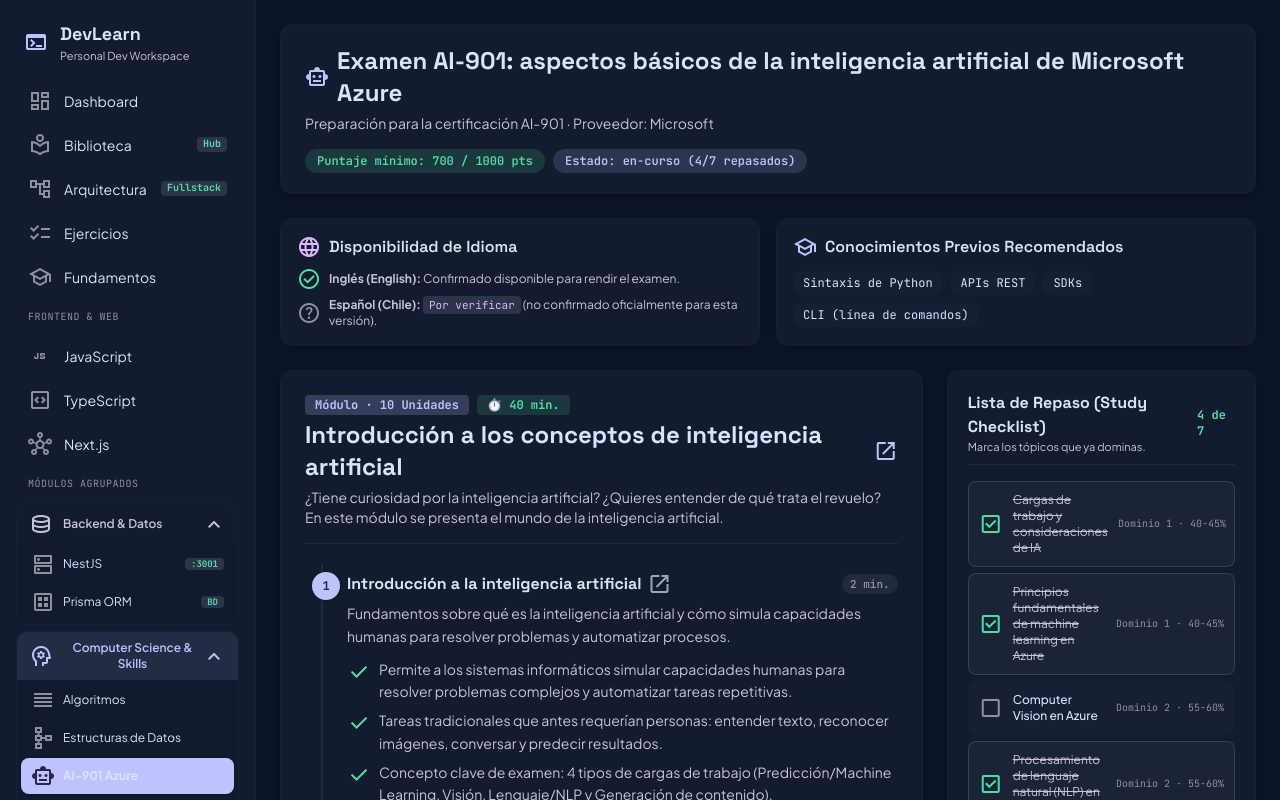
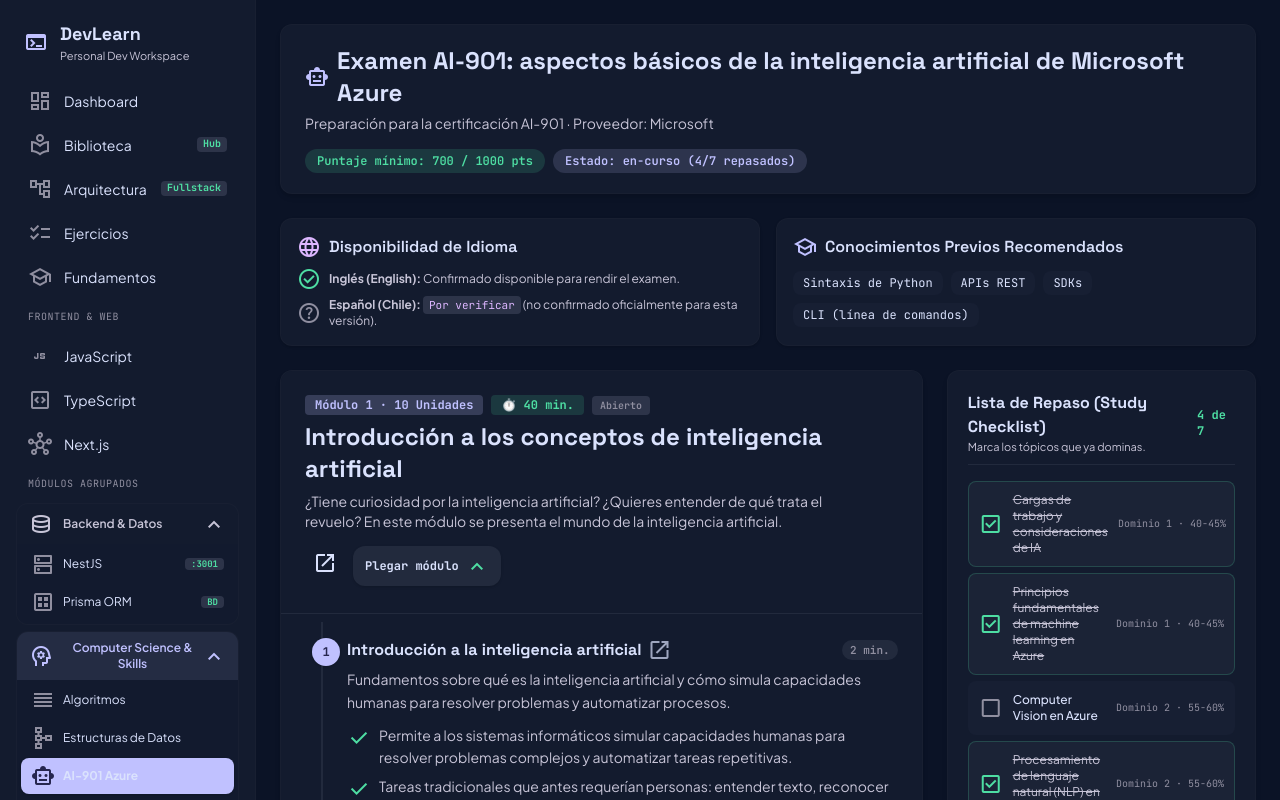
Before and after one commit to francoogb/devlearn, a Next.js app: page /ai-901 in a window 1280 px wide. Shown: the top 800 px of the page. Built offline with nearby package versions, Linux system fonts and the light colour scheme.

Commit message:
feat: agregar abanico colapsable al Modulo 1 de AI-901 para alternar con futuros modulos

```diff
--- a/src/app/ai-901/page.tsx
+++ b/src/app/ai-901/page.tsx
@@ -32,6 +32,9 @@
     nlp: true,
     genai: true,
   });
+
+  // Estado para abanico / colapsar el Módulo 1 (permite cerrar y abrir para futuros módulos)
+  const [isModule1Open, setIsModule1Open] = useState<boolean>(true);
 
   const toggleCheck = (id: string) => {
     setCheckedItems((prev) => ({ ...prev, [id]: !prev[id] }));
@@ -135,39 +138,63 @@
         {/* COLUMNA IZQUIERDA (8 COLS): AVANCE DEL CURSO Y RESUMEN INTEGRAL           */}
         {/* ========================================================================= */}
         <div className="lg:col-span-8 flex flex-col gap-6">
-          <section className="flex flex-col gap-5 rounded-xl bg-surface-container-low p-6 shadow-md border border-outline-variant/10">
-            {/* Cabecera del Módulo 1 */}
-            <div className="flex flex-wrap items-start justify-between gap-3 border-b border-surface-container-high pb-4">
-              <div className="flex flex-col gap-1">
+          <section className="flex flex-col rounded-xl bg-surface-container-low shadow-md border border-outline-variant/10 overflow-hidden transition-all">
+            {/* Cabecera del Módulo 1 (Actúa como botón de abanico / acordeón) */}
+            <div
+              onClick={() => setIsModule1Open((prev) => !prev)}
+              className="flex flex-wrap items-center justify-between gap-3 p-5 sm:p-6 cursor-pointer bg-surface-container-low hover:bg-surface-container transition-colors select-none"
+            >
+              <div className="flex flex-col gap-1.5 max-w-xl">
                 <div className="flex items-center gap-2">
                   <span className="rounded bg-primary/20 px-2.5 py-0.5 font-mono text-xs font-bold text-primary">
-                    Módulo · {module1Info.totalUnits} Unidades
+                    Módulo 1 · {module1Info.totalUnits} Unidades
                   </span>
                   <span className="rounded bg-secondary/15 px-2.5 py-0.5 font-mono text-xs font-bold text-secondary">
                     ⏱️ {module1Info.duration}
                   </span>
+                  <span className="rounded bg-surface-container-highest px-2 py-0.5 font-mono text-[10px] text-outline font-semibold">
+                    {isModule1Open ? "Abierto" : "Cerrado"}
+                  </span>
                 </div>
-                <h2 className="font-display text-xl sm:text-2xl font-bold text-on-surface">
-                  <a
-                    href={module1Info.officialUrl}
-                    target="_blank"
-                    rel="noopener noreferrer"
-                    className="hover:underline flex items-center gap-1.5"
-                  >
-                    {module1Info.title}
-                    <span className="material-symbols-outlined text-[18px] text-primary">
-                      open_in_new
-                    </span>
-                  </a>
+                <h2 className="font-display text-xl sm:text-2xl font-bold text-on-surface flex items-center gap-2">
+                  <span>{module1Info.title}</span>
                 </h2>
-                <p className="text-xs sm:text-sm text-on-surface-variant max-w-2xl">
+                <p className="text-xs sm:text-sm text-on-surface-variant line-clamp-2">
                   {module1Info.description}
                 </p>
               </div>
+
+              {/* Botón visual de Abanico / Flecha */}
+              <div className="flex items-center gap-2">
+                <a
+                  href={module1Info.officialUrl}
+                  target="_blank"
+                  rel="noopener noreferrer"
+                  onClick={(e) => e.stopPropagation()}
+                  className="rounded-lg p-2 text-primary hover:bg-primary/10 transition-colors"
+                  title="Abrir en Microsoft Learn"
+                >
+                  <span className="material-symbols-outlined text-[20px]">open_in_new</span>
+                </a>
+
+                <div className="flex items-center gap-1.5 rounded-xl bg-surface-container-high px-3 py-2 font-mono text-xs font-bold text-on-surface shadow-sm">
+                  <span>{isModule1Open ? "Plegar módulo" : "Desplegar módulo"}</span>
+                  <span
+                    className={`material-symbols-outlined text-[20px] transition-transform duration-300 ${
+                      isModule1Open ? "rotate-180 text-secondary" : "rotate-0 text-outline"
+                    }`}
+                  >
+                    expand_more
+                  </span>
+                </div>
+              </div>
             </div>
 
-            {/* Línea de avance vertical: las 10 unidades oficiales */}
-            <ol className="relative ml-4 flex flex-col gap-5 border-l-2 border-surface-container-high pl-6 pt-2">
+            {/* Contenido desplegable del Abanico: Unidades y Resumen */}
+            {isModule1Open && (
+              <div className="flex flex-col gap-6 p-6 pt-2 border-t border-surface-container-high animate-in fade-in duration-200">
+                {/* Línea de avance vertical: las 10 unidades oficiales */}
+                <ol className="relative ml-4 flex flex-col gap-5 border-l-2 border-surface-container-high pl-6 pt-4">
               {courseUnits.map((unit) => (
                 <li key={unit.id} className="relative flex flex-col gap-1.5">
                   {/* Número de unidad sobre la línea */}
@@ -261,7 +288,9 @@
                 ))}
               </div>
             </div>
-          </section>
+          </div>
+        )}
+      </section>
         </div>
 
         {/* ========================================================================= */}
```
Also changed, not shown: package.json (+7 -0 lines), 1 other file (tests, documents, lock files or other folders).
